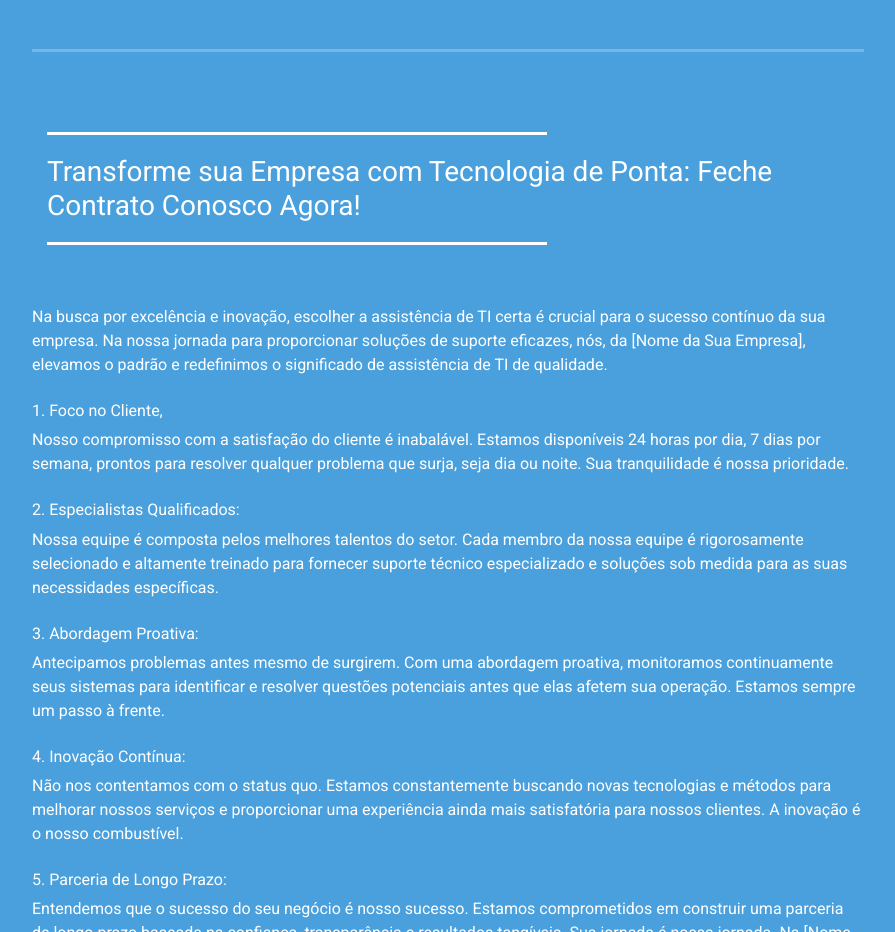
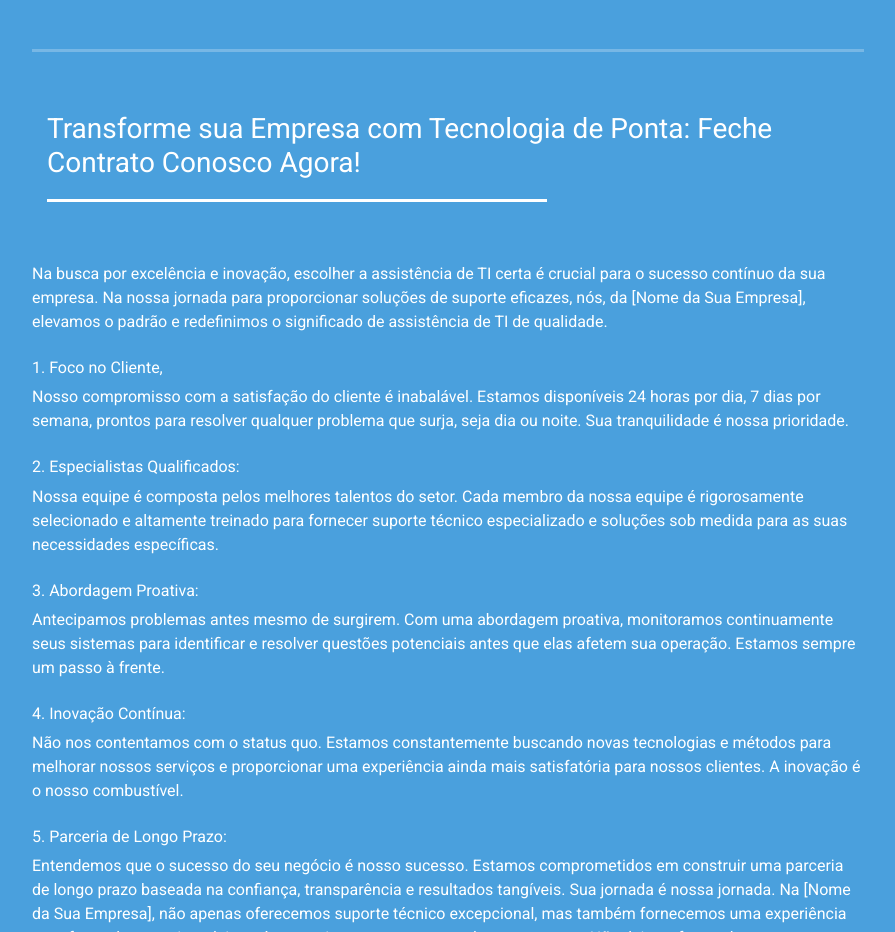
Before and after one commit to ryan0769k/portfolio, a plain HTML site: page index.html in a window 1280 px wide. Shown: the part 3680-4612 px from the top of the page, without its empty margins (352-1247 px from the left). Drawn offline with Linux system fonts and the light colour scheme.

Commit message:
Update index.html

```diff
--- a/index.html
+++ b/index.html
@@ -258,7 +258,7 @@ https://www.tooplate.com/view/2116-blugoon
         <div class="container">
           <div class="section-heading">
 
-            <div class="line-dec"></div>
+
             <h3>Transforme sua Empresa com Tecnologia de Ponta: Feche Contrato Conosco Agora!</h3>
             <div class="line-dec"></div>
 
```
